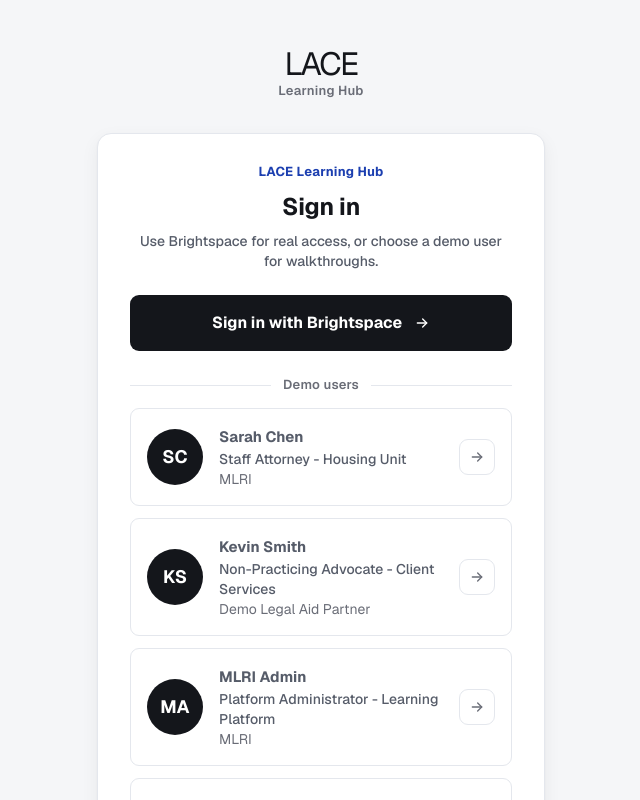
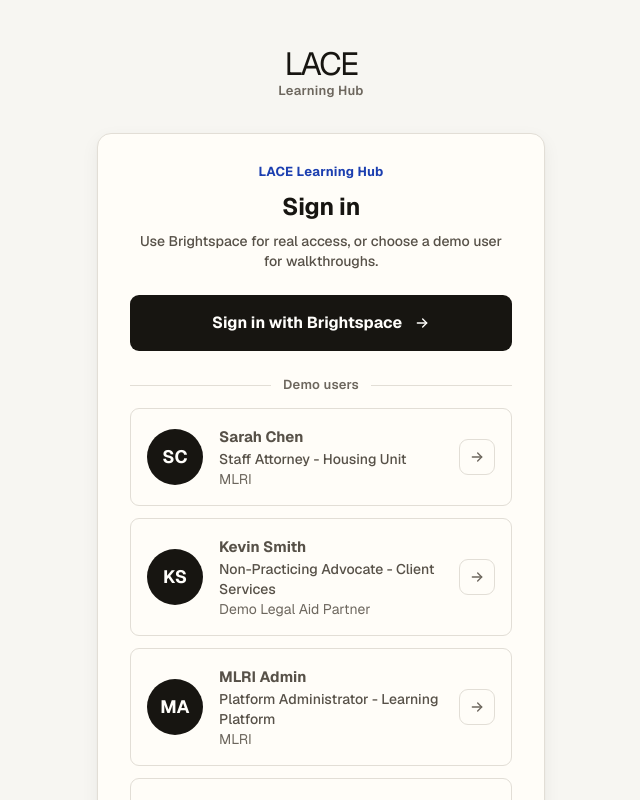
Before and after one commit to mcreed-mlri/lms-discovery, a Next.js app: page /login in a window 1280 px wide. Shown: the top 800 px of the page, without its empty margins (319-959 px from the left). Built offline with nearby package versions, Linux system fonts and the light colour scheme; no server answers.

Commit message:
Warm application color palette

```diff
--- a/app/globals.css
+++ b/app/globals.css
@@ -29,43 +29,43 @@
     var(--font-geist, "Geist"), "Segoe UI Variable", "Segoe UI", "Inter", system-ui, ui-sans-serif,
     -apple-system, BlinkMacSystemFont, "Helvetica Neue", Arial, sans-serif;
 
-  /* ── Neutral base — cool grey "Studio" canvas (Google-Skills-grade neutrals).
-        Colour is reserved as a signal; the page itself stays calm. ───────── */
-  --paper: #f5f6f8; /* cool grey page canvas */
-  --paper-deep: #eef0f4; /* deeper section accent, use sparingly */
-  --panel: #eef0f4; /* section frame */
-  --surface: #ffffff; /* clean white card */
-  --surface-raised: #ffffff; /* raised surfaces */
-  --surface-sunken: #eef0f4; /* sunken tracks, chips, active-nav bg */
-  --hover-tint: #f5f6f8; /* whisper hover */
-  --chrome-bg: rgba(255, 255, 255, 0.85);
-  --feature-surface: #14161b;
+  /* ── Neutral base — warm paper, not beige. The canvas eases the screen down
+        for long legal-work sessions while cards stay crisp and readable. ─── */
+  --paper: #f7f6f2; /* warm grey page canvas */
+  --paper-deep: #eeece6; /* deeper section accent, use sparingly */
+  --panel: #f0eee8; /* section frame */
+  --surface: #fffefb; /* clean paper-white card */
+  --surface-raised: #fffdf8; /* raised surfaces */
+  --surface-sunken: #efede7; /* sunken tracks, chips, active-nav bg */
+  --hover-tint: #f5f2eb; /* whisper hover */
+  --chrome-bg: rgba(255, 253, 248, 0.88);
+  --feature-surface: #1d1b17;
   --feature-ink: #ffffff;
   --feature-muted: rgba(255, 255, 255, 0.55);
   --feature-track: rgba(255, 255, 255, 0.14);
   --feature-action-bg: #ffffff;
-  --feature-action-ink: #14161b;
+  --feature-action-ink: #1d1b17;
   --feature-action-border: transparent;
-  --hero-wash: #f5f6f8;
-  --hero-wash-soft: #ffffff;
-  --ink: #14161b; /* near-black — primary text, brand mark */
-  --ink-muted: #565c69; /* muted — body copy, descriptions */
+  --hero-wash: #f7f6f2;
+  --hero-wash-soft: #fffdf8;
+  --ink: #171511; /* warm near-black — primary text, brand mark */
+  --ink-muted: #575148; /* muted — body copy, descriptions */
   /* Soft — metadata, captions, default icons, placeholders. Dark enough to
      clear WCAG 1.4.3 (4.5:1) on white, paper, AND sunken, since it is used at
      12–13px on all three. Do not lighten it. */
-  --ink-soft: #6a6d77;
-  --line: #e4e7ed; /* hairline borders */
-  --line-strong: #d3d8e0; /* stronger hairline */
-  --line-soft: #edeff3; /* inner dividers, hover border */
+  --ink-soft: #6d675e;
+  --line: #e2ded6; /* hairline borders */
+  --line-strong: #d2ccc1; /* stronger hairline */
+  --line-soft: #ece8df; /* inner dividers, hover border */
   /* Form-control boundary. A control's edge is "information required to
      identify a UI component", so WCAG 1.4.11 wants 3:1 — the decorative
      hairlines above cannot carry an input or select border. */
-  --line-control: #83868c;
-  --shadow-xs: 0 1px 2px rgba(20, 22, 27, 0.04);
-  --shadow-card: 0 1px 2px rgba(20, 22, 27, 0.04), 0 6px 18px rgba(20, 22, 27, 0.06);
-  --shadow-sm: 0 1px 2px rgba(20, 22, 27, 0.04), 0 6px 18px rgba(20, 22, 27, 0.06);
-  --shadow-md: 0 1px 2px rgba(20, 22, 27, 0.04), 0 6px 18px rgba(20, 22, 27, 0.06);
-  --shadow-lg: 0 8px 24px rgba(20, 22, 27, 0.1), 0 2px 6px rgba(20, 22, 27, 0.06);
+  --line-control: #827b70;
+  --shadow-xs: 0 1px 2px rgba(32, 27, 19, 0.04);
+  --shadow-card: 0 1px 2px rgba(32, 27, 19, 0.04), 0 6px 18px rgba(32, 27, 19, 0.06);
+  --shadow-sm: 0 1px 2px rgba(32, 27, 19, 0.04), 0 6px 18px rgba(32, 27, 19, 0.06);
+  --shadow-md: 0 1px 2px rgba(32, 27, 19, 0.04), 0 6px 18px rgba(32, 27, 19, 0.06);
+  --shadow-lg: 0 8px 24px rgba(32, 27, 19, 0.1), 0 2px 6px rgba(32, 27, 19, 0.06);
 
   /* ── Brand — Studio blue. Deep for text/links, brighter for fills ─────── */
   --brand: #1c3fb0; /* links, active icons, avatar fill */
@@ -106,8 +106,8 @@
   --hue-8-tint: #fbe8e2;
   --hue-8-ink: #ab5036; /* rust */
 
-  /* ── Topic families — one accent per course family. Remapped to the cool
-        hue palette so existing cards/dashboard accents read "Studio". ────── */
+  /* ── Topic families — one accent per course family. Remapped to the restrained
+        hue palette so existing cards/dashboard accents stay useful signals. ─ */
   --topic-court: #3a8ec9;
   --topic-court-soft: #e7f3fb;
   --topic-court-ink: #2b6c9b;
@@ -130,7 +130,7 @@
   --topic-foundations-soft: #ebedfc;
   --topic-foundations-ink: #3f4cb0;
   --topic-neutral: #8b909d;
-  --topic-neutral-soft: #eef0f4;
+  --topic-neutral-soft: #efede7;
   --topic-neutral-ink: #565c69;
 
   /* ── Status — lifecycle / progress signal. Kept distinct from topics ──── */
@@ -153,13 +153,13 @@
   --status-changed-soft: #fbe9e6;
   --status-changed-ink: #9c3528;
   --status-later: #8b909d;
-  --status-later-soft: #eef0f4;
+  --status-later-soft: #efede7;
   --status-later-ink: #565c69;
 
   --radius-card: 14px;
   --radius-control: 9px;
 
-  /* Text selection — a cool wash of the brand fill, not the retired gold. */
+  /* Text selection — a clear wash of the brand fill, not the retired gold. */
   --selection-bg: rgba(42, 91, 255, 0.18);
 }
 
@@ -311,7 +311,7 @@
   font-weight: 400;
   font-size: 15px;
   line-height: 1.6;
-  /* A flat, calm cool-grey field — no gradients, no wallpaper. Stable and
+  /* A flat, calm warm-grey field — no gradients, no wallpaper. Stable and
      durable over long sessions. */
   background: var(--paper);
   color: var(--ink);
@@ -480,8 +480,8 @@
   background: color-mix(in srgb, var(--brand) 10%, var(--surface-raised));
   color: var(--ink);
   box-shadow:
-    inset 0 0 0 1px rgba(20, 22, 27, 0.1),
-    0 1px 2px rgba(20, 22, 27, 0.035);
+    inset 0 0 0 1px rgba(32, 27, 19, 0.1),
+    0 1px 2px rgba(32, 27, 19, 0.035);
 }
 
 .nav-link-active::before {
```
